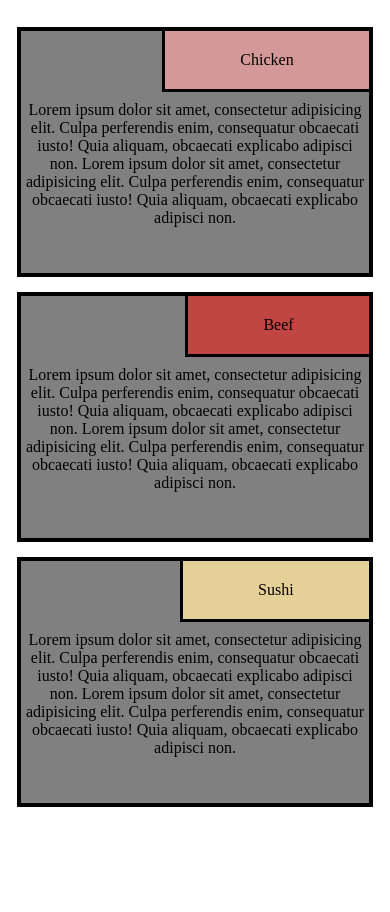
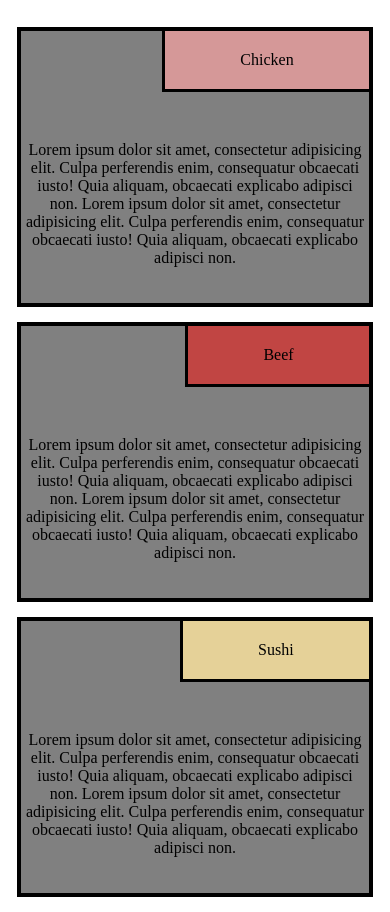
Before and after one commit to CryptoCoder122/module-2Assignment, a plain HTML site: page index.html in a window 390 px wide. Shown: the part 61-973 px from the top of the page. Before the commit the page ends 883 px from the top, so only its background shows below. Drawn offline with Linux system fonts and the light colour scheme.

Commit message:
changed
added media query for small device and changed box margin and size.

```diff
--- a/css/style.css
+++ b/css/style.css
@@ -45,6 +45,16 @@ p{
 	}
 }
 
+@media (max-width:767px){
+  .col-sm-12{
+	  float:left;
+	}
+  .col-sm-12{
+	 width:100%;
+	}
+
+}
+
 /*end of media queries */
 
 /* boxes */
@@ -52,7 +62,7 @@ p{
 #box1{
 	background-color:gray;
 	width:95%;
-	height:250px;
+	height:280px;
 	margin:0 auto 15px;
 	position:relative;
 	border:4px solid black;
@@ -61,7 +71,7 @@ p{
 #box2{
 	background-color:gray;
 	width:95%;
-	height:250px;
+	height:280px;
 	margin:0 auto 15px;
 	position:relative;
     border:4px solid black;
@@ -70,7 +80,7 @@ p{
 #box3{
 	background-color:gray;
 	width:95%;
-	height:250px;
+	height:280px;
 	margin:0 auto 15px;
 	position:relative;
     border:4px solid black;
@@ -93,7 +103,7 @@ span{
 
 .row p{
 	position:absolute;
-	bottom:30px;
+	bottom:20px;
 	text-align:center;
 	size:2em;
 }
```
